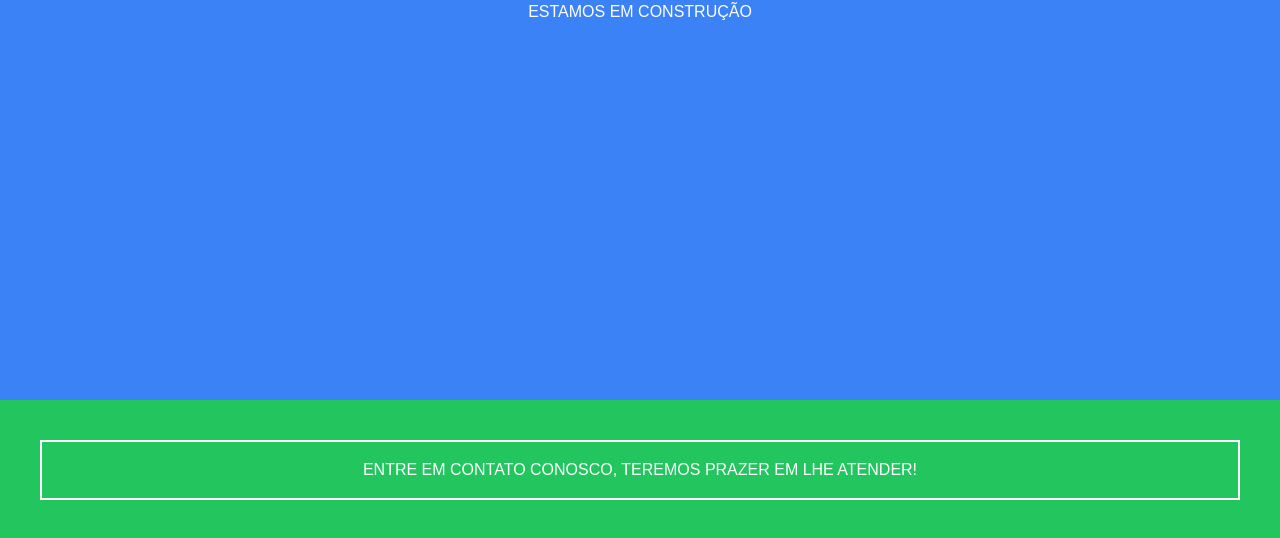
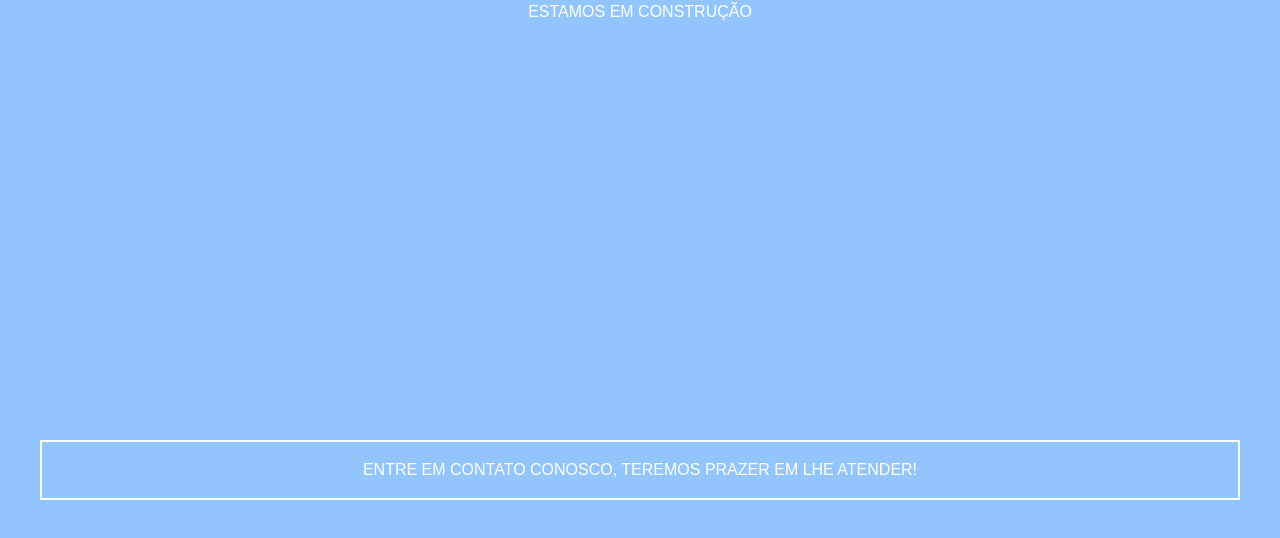
Before and after one commit to Abelsouza777/a7x, a Next.js app in the folder a7x/: page / in a window 1280 px wide. Shown: the top 538 px of the page. Built offline with nearby package versions, Linux system fonts and the light colour scheme.

Commit message:
initials v11
Deus é infinitamente mais!

```diff
--- a/a7x/src/app/page.tsx
+++ b/a7x/src/app/page.tsx
@@ -3,10 +3,10 @@
 export default function Home() {
   return (
     <div className="flex flex-col h-screen">
-      <div className="flex-1 bg-blue-500 text-white text-center">
+      <div className="flex-1 bg-blue-300 text-white text-center">
         ESTAMOS EM CONSTRUÇÃO
       </div>
-      <div className="flex-1 bg-green-500 text-white text-center">
+      <div className="flex-1 bg-blue-300 text-white text-center">
   <div className="m-10 border-2 border-white p-4 flex items-center justify-center">
     ENTRE EM CONTATO CONOSCO, TEREMOS PRAZER EM LHE ATENDER!
   </div>
```
